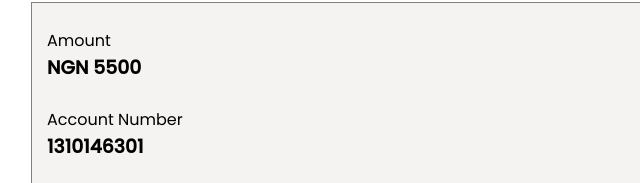
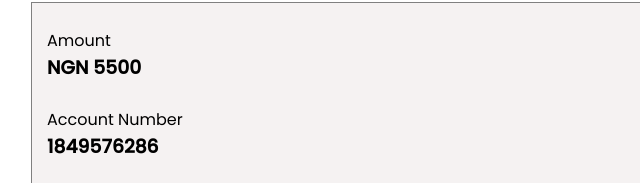
Before and after one commit to mrsanni339/Goodluckcashtube.github.io, a plain HTML site: page banktf.html in a window 1280 px wide. Shown: the part 237-420 px from the top of the page, 0-640 px from the left. Drawn offline with nearby package versions, Linux system fonts and the light colour scheme.

Commit message:
Update banktf.html

```diff
--- a/banktf.html
+++ b/banktf.html
@@ -363,7 +363,7 @@
         <br>
 
         <p>Account Number</p>
-        <h3 id="accountNumberToCopy">1310146301</h3>
+        <h3 id="accountNumberToCopy">1849576286</h3>
         <button class="copy-button" onclick="copyText('accountNumberToCopy')">Copy</button>
         <br>
 
```
